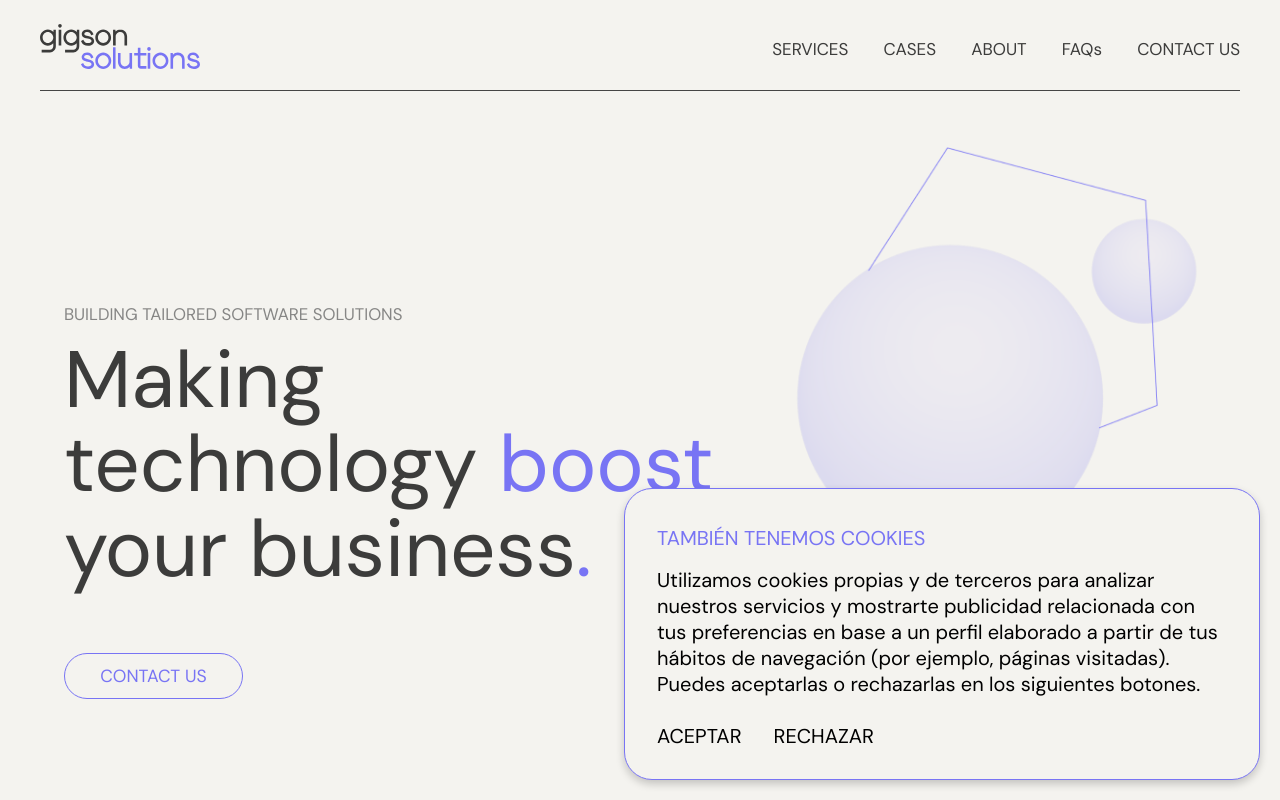
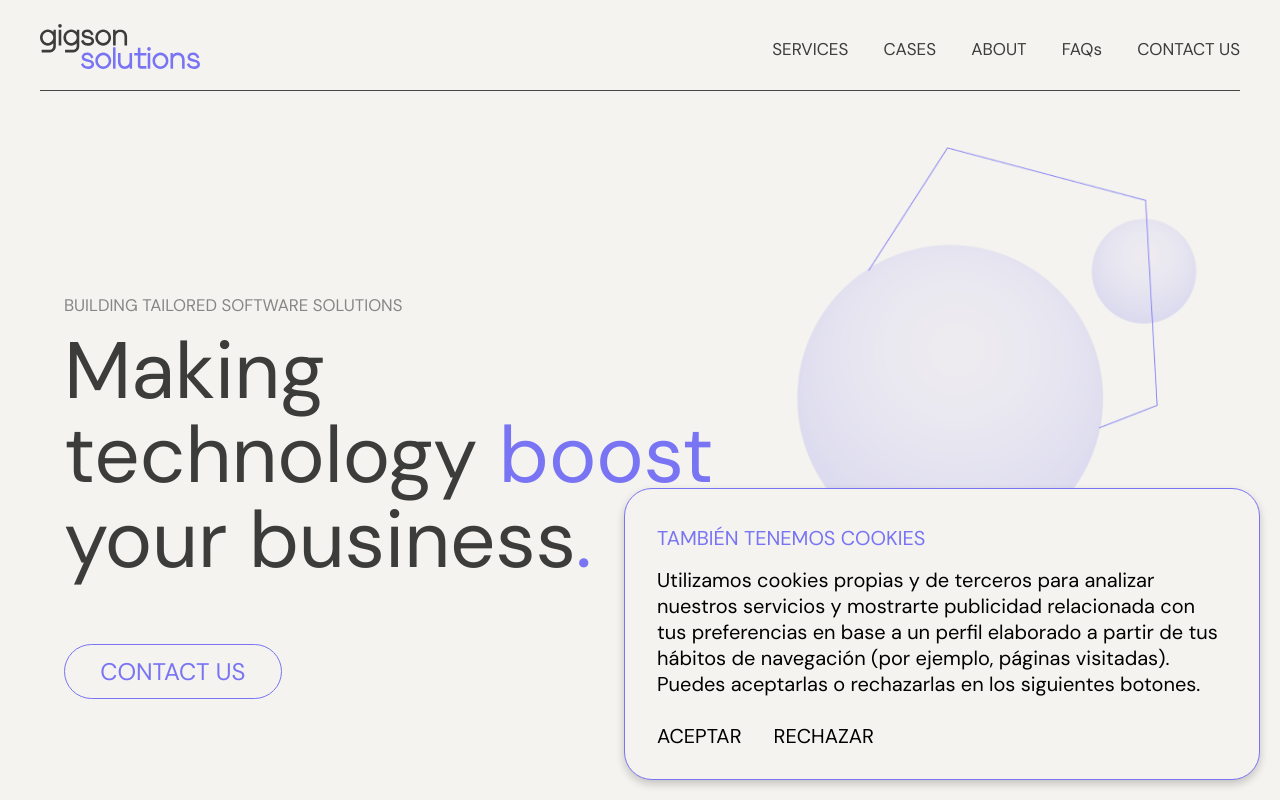
Before and after one commit to martatorredev/GigsonReact, a React (Vite) app: page / in a window 1280 px wide. Shown: the top 800 px of the page. Built offline with nearby package versions, Linux system fonts and the light colour scheme.

Commit message:
Aumentar el tamaño del botón del banner de inicio en la página de inicio

```diff
--- a/src/components/Button.css
+++ b/src/components/Button.css
@@ -64,7 +64,7 @@
         padding: .7rem 2.2rem;
     }
     .hero-btn, .home-services-btn, .form-btn-send{
-        font-size: 1.1em;
+        font-size: 1.5em;
     }
     .form-btn-send{
         margin: .5rem 0 1rem;
--- a/src/components/HomeServices.jsx
+++ b/src/components/HomeServices.jsx
@@ -1,6 +1,9 @@
 import homeServicesImg from '../assets/FormasServices.png'
 import './HomeServices.css'
 import Button from './Button'
+
+//  TODO: Aumentar o tamanho do botão
+//  TODO: Remover o efeito de remoção da animação ao passar o mouse
 
 function HomeServices() {
   return (
```
Also changed, not shown: src/components/Home/Home.jsx (+26 -17 lines).
